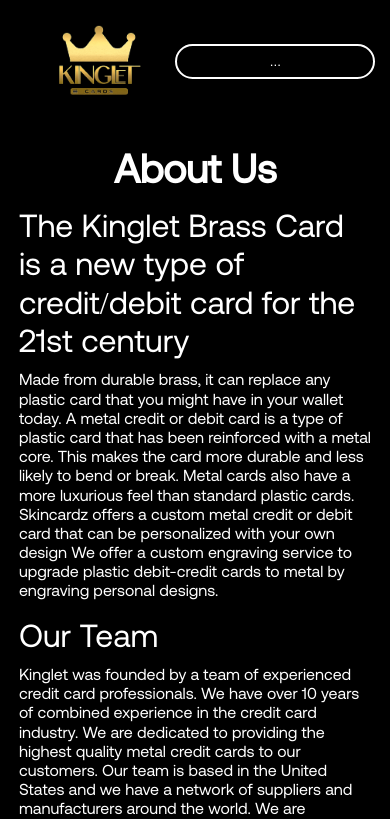
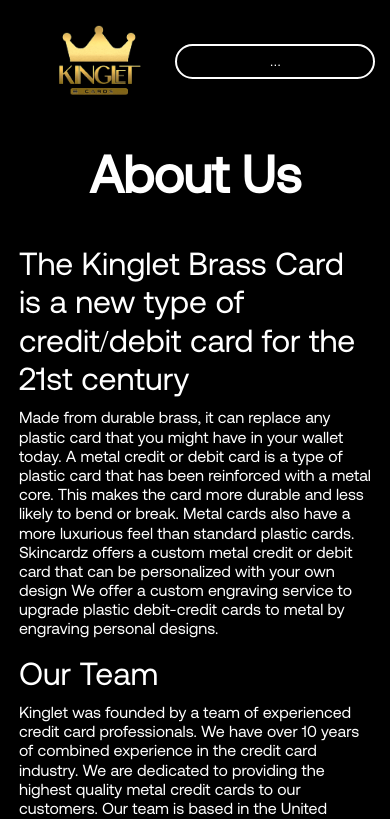
Before and after one commit to Gripers/kinglet_cards, a React (Create React App) app: page /about-us in a window 390 px wide. Shown: the top 819 px of the page. Built offline with nearby package versions, Linux system fonts and the light colour scheme.

Commit message:
About page responsive check

```diff
--- a/src/pages/AboutUs/AboutUs.scss
+++ b/src/pages/AboutUs/AboutUs.scss
@@ -1,7 +1,5 @@
 .about-over {
-    background: #000;
     color: white;
-    //height: 100vh;
     .container {
         width: 65%;
         margin: 0 auto;
@@ -17,7 +15,7 @@
                 text-transform: capitalize;
             }
             .about-texts {
-                padding-bottom: 3rem;
+                padding: 3rem 0;
                 h2 {
                     font-size: 2rem;
                     margin-bottom: 0.5rem;
@@ -42,10 +40,11 @@
             margin: 0 auto;
             .about-all {
                 h3 {
-                    font-size: 40px;
+                    font-size: 52px;
                     margin: 5% 0;
                 }
                 .about-texts {
+                    padding: 1rem 0;
                     h2 {
                         font-size: 32px;
                         margin: 10px 0;
```
